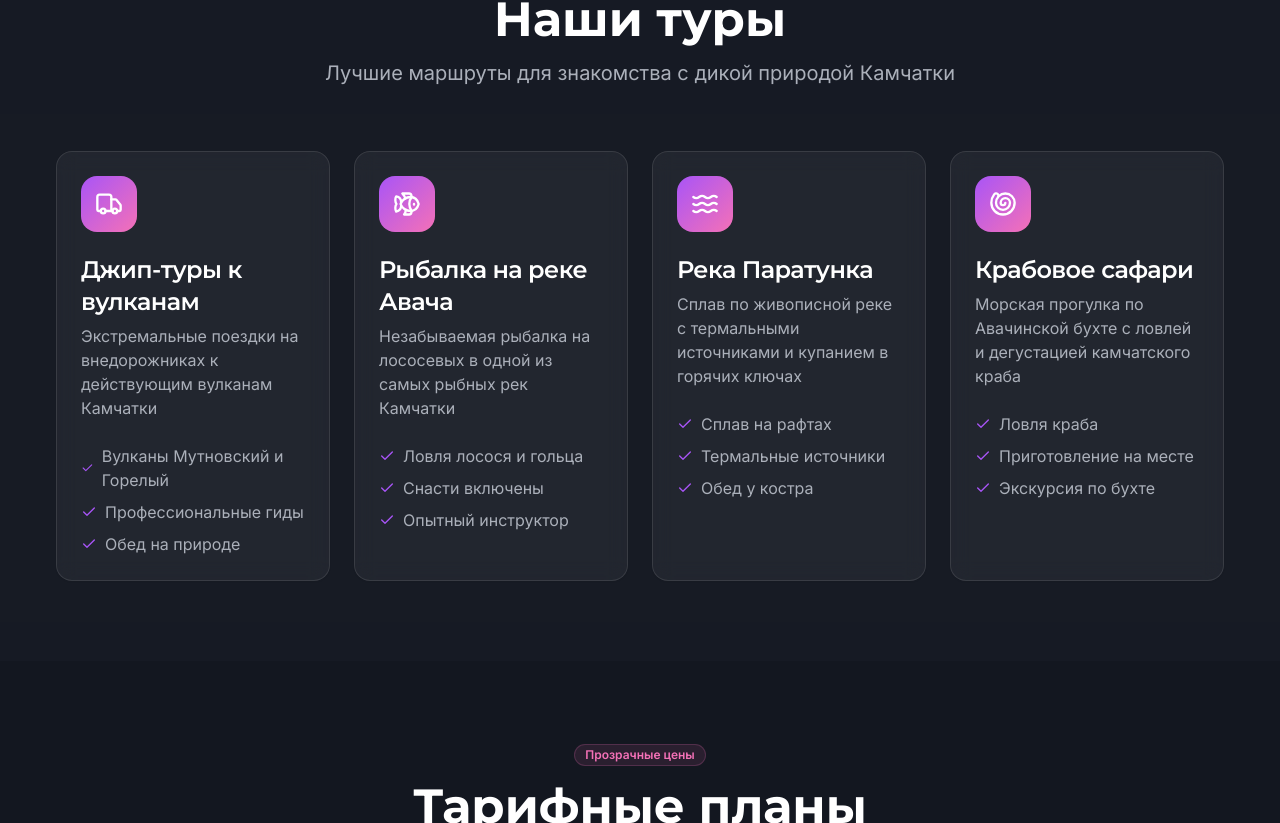
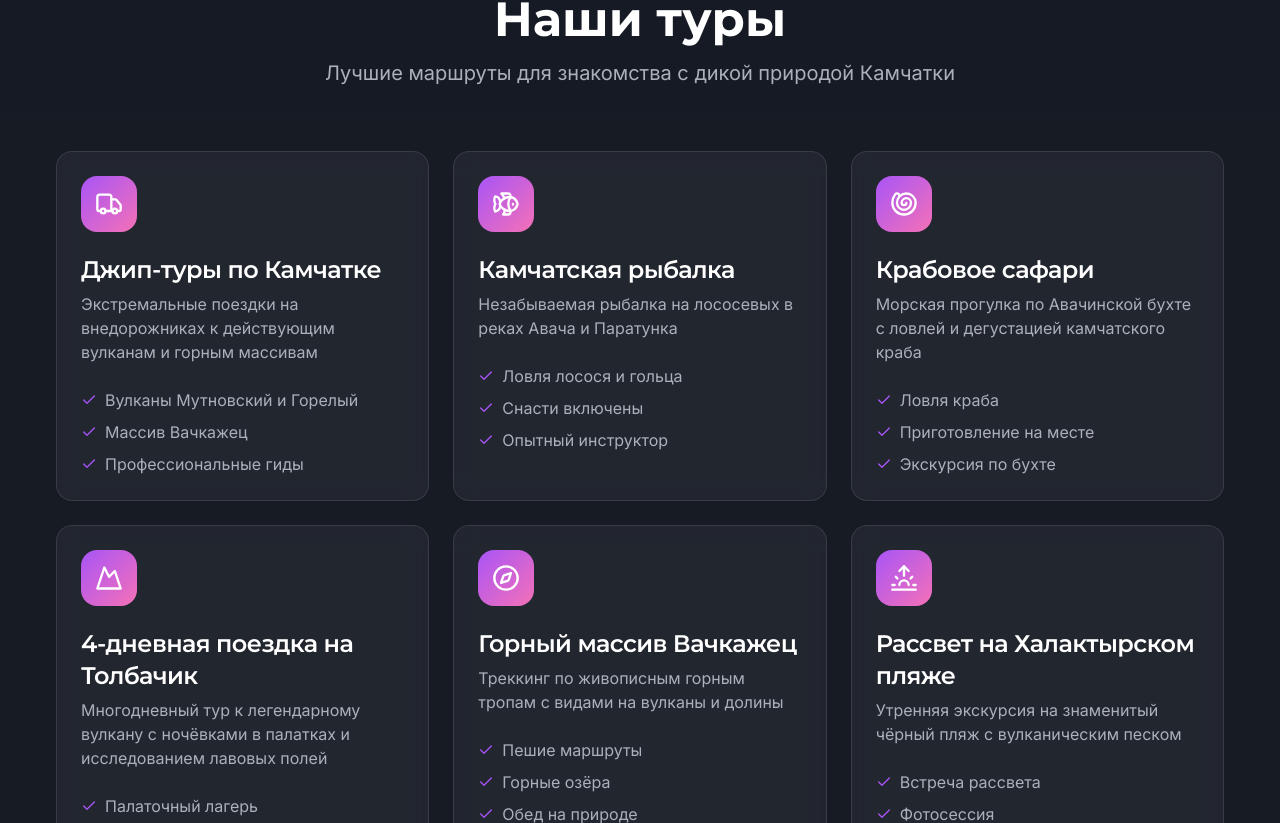
Before and after one commit to pr-poehali-dev/site-creation-project-61, a React (Vite) app: page / in a window 1280 px wide. Shown: the part 1157-1980 px from the top of the page. Built offline with nearby package versions, Linux system fonts and the light colour scheme.

Commit message:
feat: добавлены услуги Камчатки

```diff
--- a/src/components/ServicesSection.tsx
+++ b/src/components/ServicesSection.tsx
@@ -6,27 +6,39 @@ import Icon from '@/components/ui/icon';
 const services = [
   {
     icon: 'Truck',
-    title: 'Джип-туры к вулканам',
-    description: 'Экстремальные поездки на внедорожниках к действующим вулканам Камчатки',
-    features: ['Вулканы Мутновский и Горелый', 'Профессиональные гиды', 'Обед на природе']
+    title: 'Джип-туры по Камчатке',
+    description: 'Экстремальные поездки на внедорожниках к действующим вулканам и горным массивам',
+    features: ['Вулканы Мутновский и Горелый', 'Массив Вачкажец', 'Профессиональные гиды']
   },
   {
     icon: 'Fish',
-    title: 'Рыбалка на реке Авача',
-    description: 'Незабываемая рыбалка на лососевых в одной из самых рыбных рек Камчатки',
+    title: 'Камчатская рыбалка',
+    description: 'Незабываемая рыбалка на лососевых в реках Авача и Паратунка',
     features: ['Ловля лосося и гольца', 'Снасти включены', 'Опытный инструктор']
-  },
-  {
-    icon: 'Waves',
-    title: 'Река Паратунка',
-    description: 'Сплав по живописной реке с термальными источниками и купанием в горячих ключах',
-    features: ['Сплав на рафтах', 'Термальные источники', 'Обед у костра']
   },
   {
     icon: 'Shell',
     title: 'Крабовое сафари',
     description: 'Морская прогулка по Авачинской бухте с ловлей и дегустацией камчатского краба',
     features: ['Ловля краба', 'Приготовление на месте', 'Экскурсия по бухте']
+  },
+  {
+    icon: 'Mountain',
+    title: '4-дневная поездка на Толбачик',
+    description: 'Многодневный тур к легендарному вулкану с ночёвками в палатках и исследованием лавовых полей',
+    features: ['Палаточный лагерь', 'Восхождение на вулкан', 'Полное снаряжение']
+  },
+  {
+    icon: 'Compass',
+    title: 'Горный массив Вачкажец',
+    description: 'Треккинг по живописным горным тропам с видами на вулканы и долины',
+    features: ['Пешие маршруты', 'Горные озёра', 'Обед на природе']
+  },
+  {
+    icon: 'Sunrise',
+    title: 'Рассвет на Халактырском пляже',
+    description: 'Утренняя экскурсия на знаменитый чёрный пляж с вулканическим песком',
+    features: ['Встреча рассвета', 'Фотосессия', 'Горячий чай и завтрак']
   }
 ];
 
@@ -118,7 +130,7 @@ export default function ServicesSection({ scrollToSection }: ServicesSectionProp
             </p>
           </div>
 
-          <div className="grid md:grid-cols-2 lg:grid-cols-4 gap-6">
+          <div className="grid md:grid-cols-2 lg:grid-cols-3 gap-6">
             {services.map((service, index) => (
               <Card
                 key={index}
```
